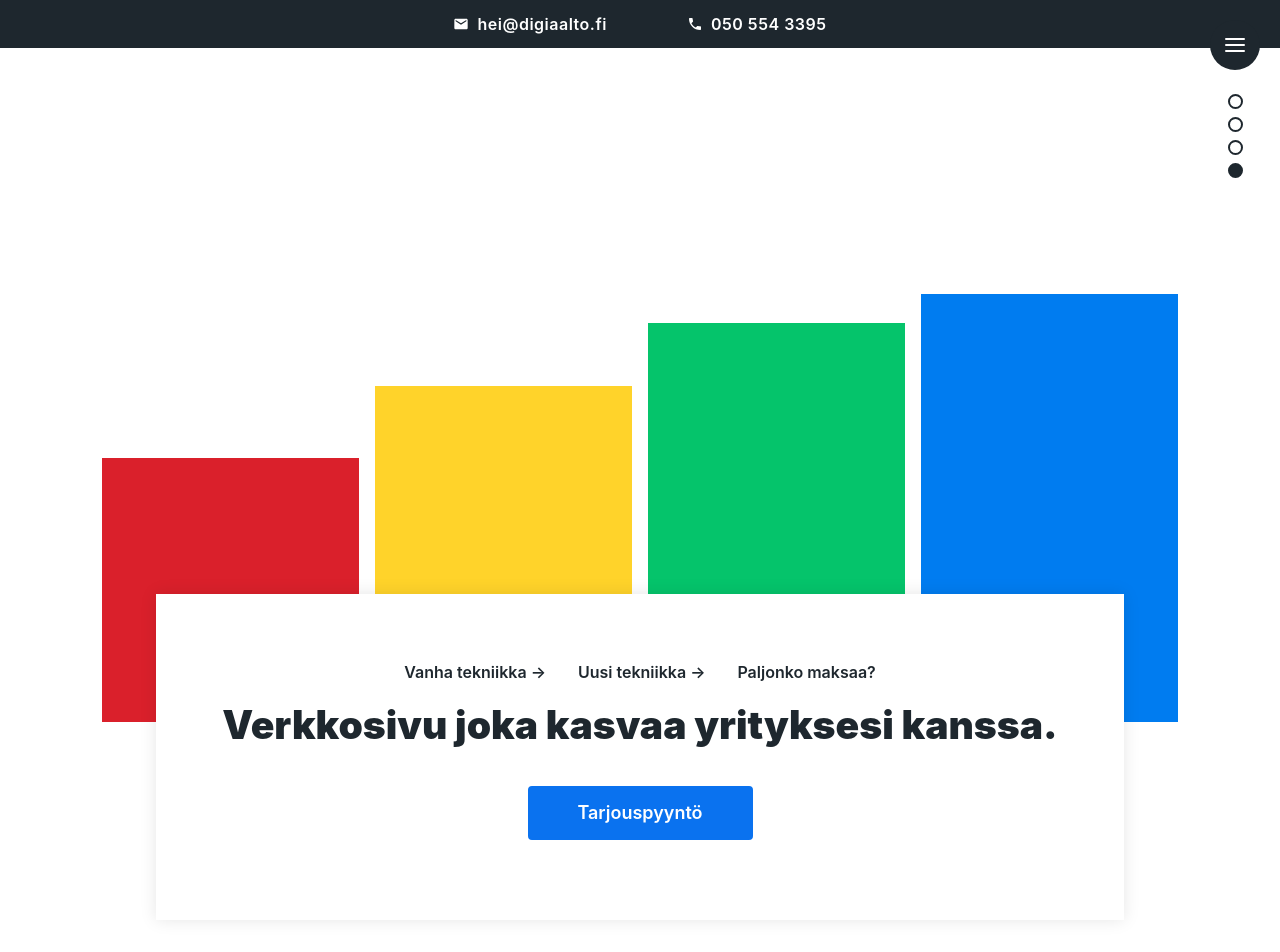
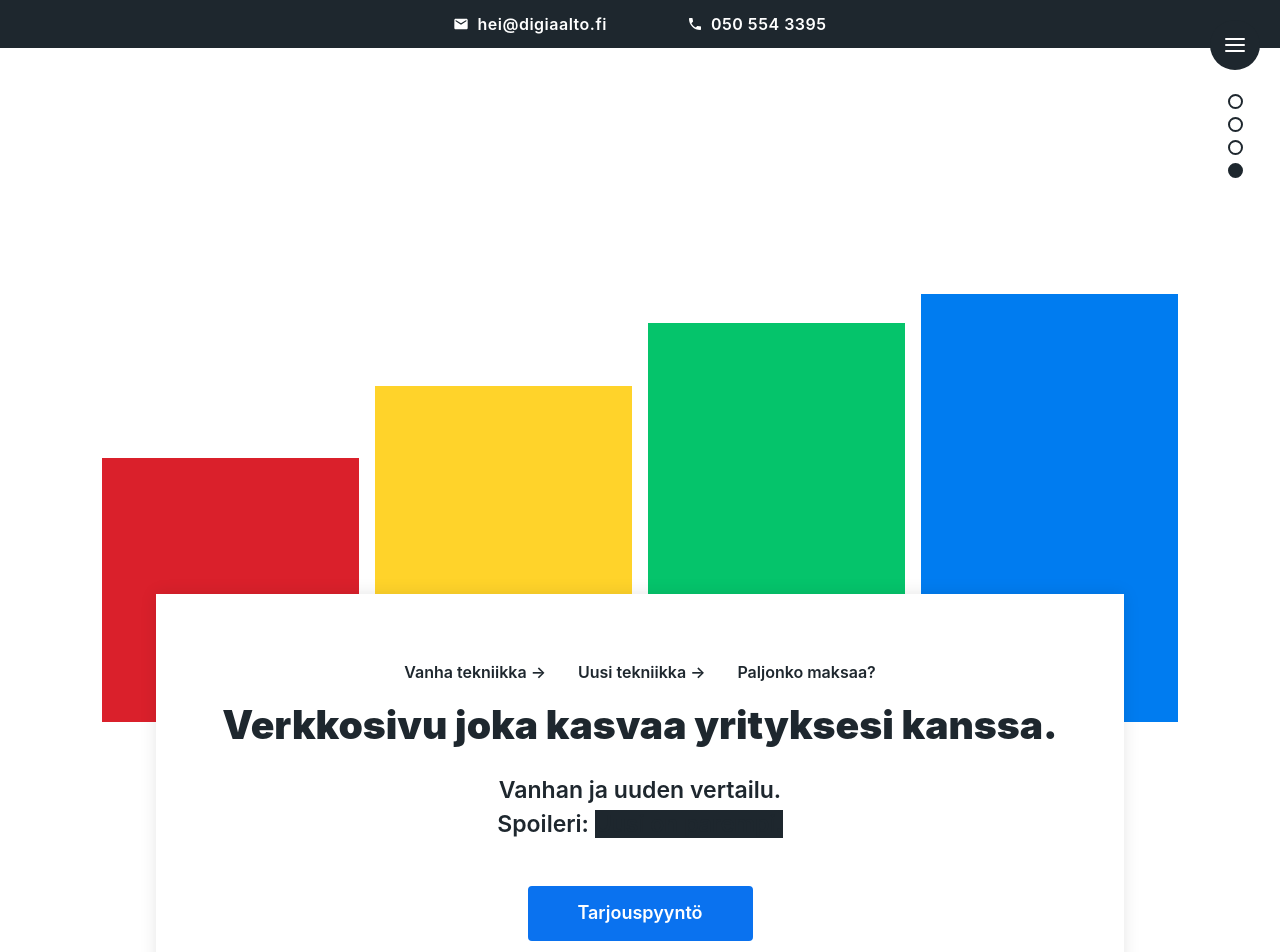
Before and after one commit to digiaalto/etusivu, a Next.js app: page /verkkosivut in a window 1280 px wide. Shown: the top 952 px of the page. Built offline with nearby package versions, Linux system fonts and the light colour scheme.

Commit message:
Aliotsikko Verkkosivut sivulle

```diff
--- a/components/common/button/ButtonStyler.module.sass
+++ b/components/common/button/ButtonStyler.module.sass
@@ -1,51 +1,52 @@
 @import "../../../styles/_partials"
 
 .wrapper
-  display: inline-block
-  a, button
-    min-width: 225px
-    display: inline-block
-    text-align: center
-    padding: 0.6rem 1.5rem
-    border: 2px solid transparent
-    border-radius: 4px
-    background-color: $dark
-    color: $light
-    font-weight: 600
-    transition: all 0.5s ease
-    cursor: pointer
+	display: inline-block
+	user-select: none
+	a, button
+		min-width: 225px
+		display: inline-block
+		text-align: center
+		padding: 0.6rem 1.5rem
+		border: 2px solid transparent
+		border-radius: 4px
+		background-color: $dark
+		color: $light
+		font-weight: 600
+		transition: all 0.5s ease
+		cursor: pointer
 
-    &:hover, &:focus
-      outline: none
-      border: 2px solid $dark
-      background-color: $light
-      color: $dark
+		&:hover, &:focus
+			outline: none
+			border: 2px solid $dark
+			background-color: $light
+			color: $dark
 
 .primary // blue
-  a, button
-    border: 2px solid $primary
-    background-color: $primary
+	a, button
+		border: 2px solid $primary
+		background-color: $primary
 
-    &:hover, &:focus
-      border: 2px solid $primary
-      background-color: transparent
-      color: $primary
+		&:hover, &:focus
+			border: 2px solid $primary
+			background-color: transparent
+			color: $primary
 
 .secondary // red
-  a, button
-    border: 2px solid $secondary
-    background-color: $secondary
+	a, button
+		border: 2px solid $secondary
+		background-color: $secondary
 
-    &:hover, &:focus
-      border: 2px solid $secondary
-      background-color: transparent
-      color: $secondary
+		&:hover, &:focus
+			border: 2px solid $secondary
+			background-color: transparent
+			color: $secondary
 
 .alternative
-  a, button
-    border: 2px solid rgba(0, 0, 0, 0.33)
-    background-color: transparent
-    color: $dark
+	a, button
+		border: 2px solid rgba(0, 0, 0, 0.33)
+		background-color: transparent
+		color: $dark
 
-    &:hover, &:focus
-      background-color: 2px solid $dark
+		&:hover, &:focus
+			background-color: 2px solid $dark
--- a/components/verkkosivut/Hero.js
+++ b/components/verkkosivut/Hero.js
@@ -28,6 +28,11 @@ const Hero = (props) => {
           <h1 className={styles.header}>
             Verkkosivu joka kasvaa yrityksesi kanssa.
           </h1>
+          <h2 className={styles.subheader}>
+            Vanhan ja uuden vertailu.
+            <br />
+            Spoileri: <span className={styles.spoiler}>Uusi on parempi.</span>
+          </h2>
           <LinkButton
             href="/verkkosivut#tarjouspyynto"
             text="Tarjouspyyntö"
--- a/components/verkkosivut/Hero.module.sass
+++ b/components/verkkosivut/Hero.module.sass
@@ -50,6 +50,24 @@
 	line-height: 1.2
 	margin-top: 1rem
 	margin-bottom: 0.33rem
+	font-size: 2rem
+.subheader
+	text-align: center
+	font-size: 1.44rem
+	margin-bottom: 0.75rem
+	line-height: 1.5
+	font-weight: 600
+.spoiler
+	color: $dark
+	background-position: right
+	background-size: 100% 100%
+	background-image: linear-gradient($dark, $dark)
+	display: inline
+	background-repeat: no-repeat
+	transition: background-size 300ms ease-in-out
+	&:hover
+		color: $dark
+		background-size: 0% 100%
 
 // Sisältölinkit.
 .sisaltoLinkit
```
